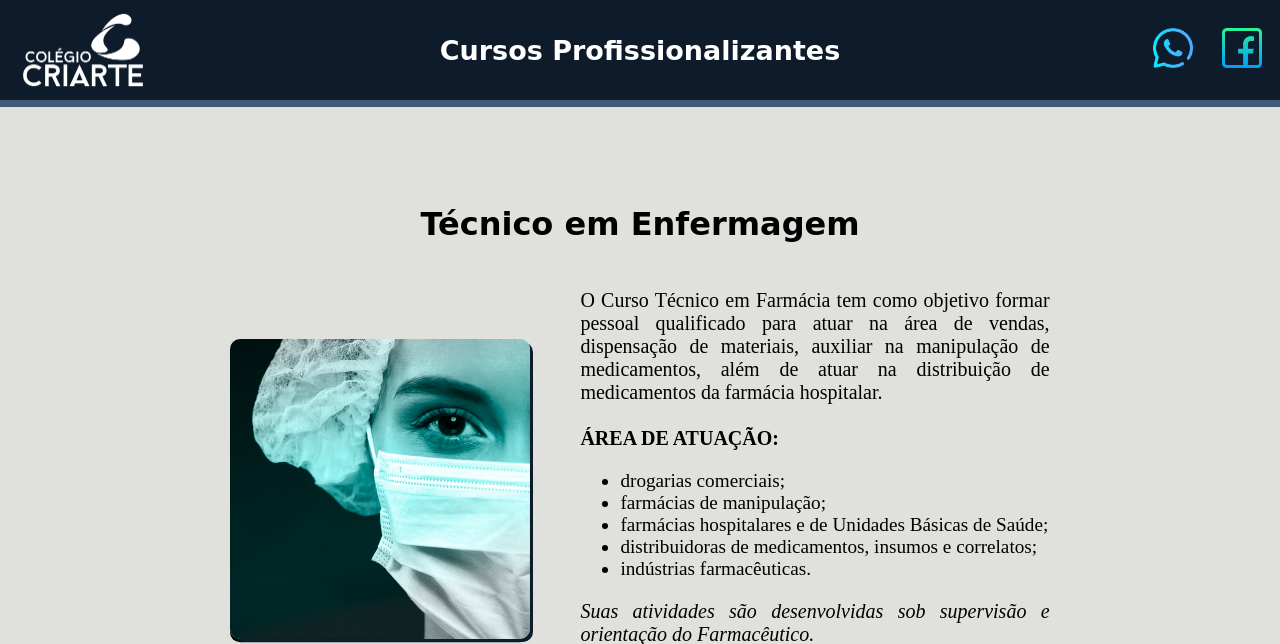
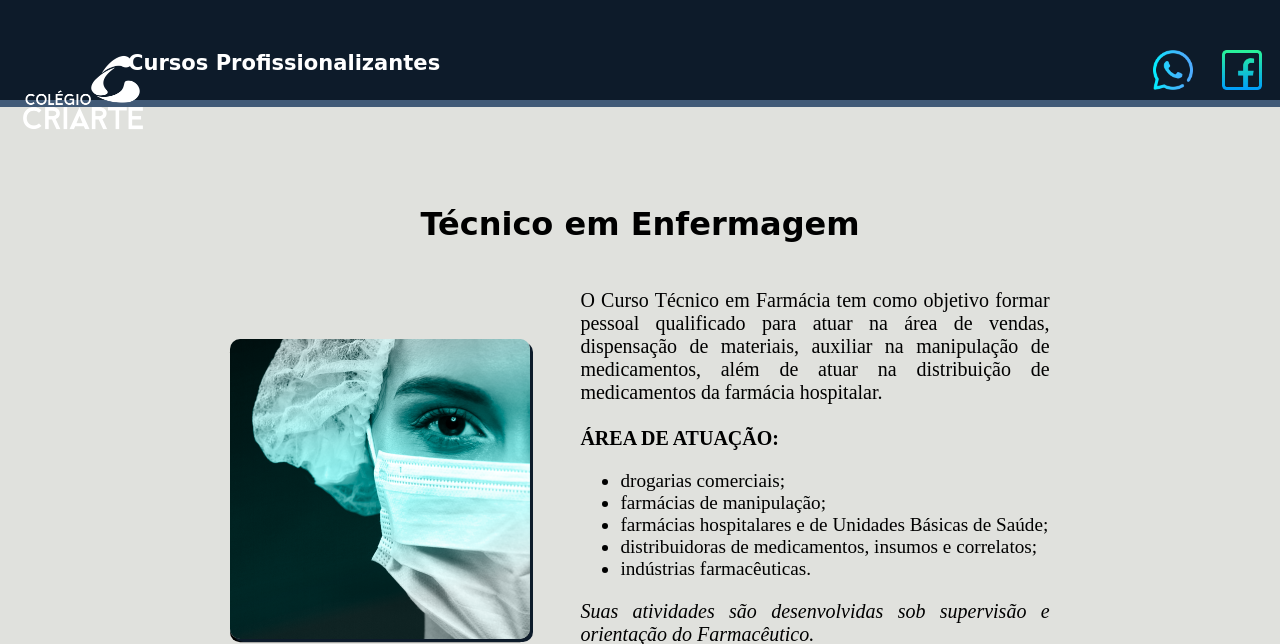
Before and after one commit to felipe-seabra/criarteProfissionalizante, a PHP site: page / in a window 1280 px wide. Shown: the top 644 px of the page. Run offline with PHP 8.4, Linux system fonts and the light colour scheme; some web fonts are replaced.

Commit message:
teste navbar

```diff
--- a/index.php
+++ b/index.php
@@ -11,6 +11,7 @@
   <body>
     <header>
       <nav class="header">
+        <section class="medium">
         <div class="name-logo active">
           <a href="#"><img class="logo" src="images/logo-white.png" alt="Logo Colégio Criarte" /></a>
         </div>
@@ -31,6 +32,7 @@
             <img class="social" src="images/facebook.png" alt="Logo Facebook" />
           </a>
         </div>
+        </section>
       </nav>
     </header>
     <main>
--- a/style.css
+++ b/style.css
@@ -44,6 +44,10 @@ p {
   justify-content: center;
   align-items: center;
   text-align: center;
+}
+
+.medium {
+    width: 80%;
 }
 
 .header .name-logo a {
@@ -166,7 +170,7 @@ main a:hover {
   width: 300px;
   margin-right: 50px;
   border-radius: 10px;
-    box-shadow: 3px 3px #0d1b2a,  0 0.2em;
+  box-shadow: 3px 3px #0d1b2a, 0 0.2em;
 }
 
 .list {
@@ -241,7 +245,8 @@ main a:hover {
   .tecs {
     width: 300px;
     border-radius: 10px;
-        box-shadow: 3px 3px #0d1b2a,  0 0.2em;
+    margin: auto;
+    box-shadow: 3px 3px #0d1b2a, 0 0.2em;
   }
   .botton {
     text-decoration: none;
```
Lines whose indentation alone changed are shown as unchanged.
